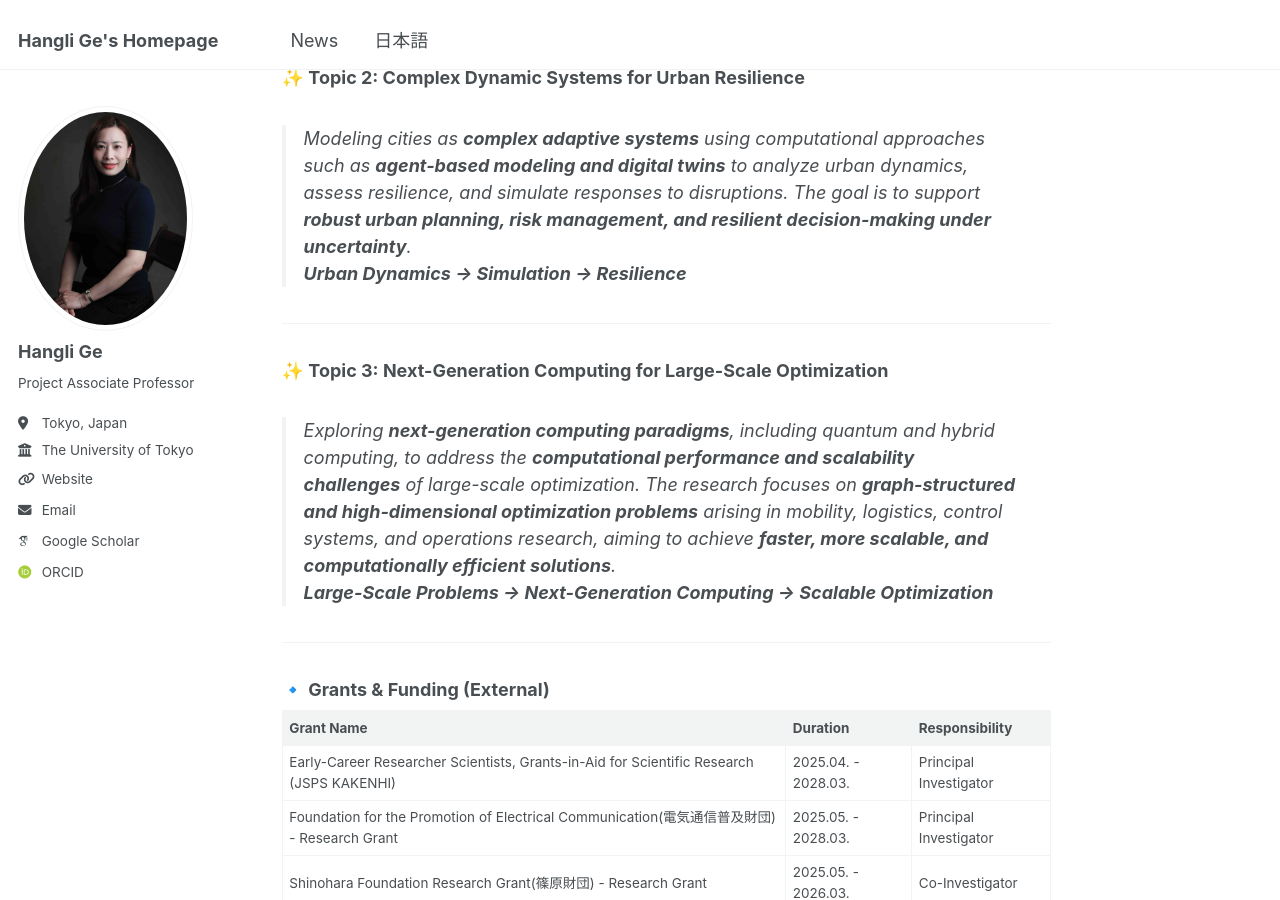
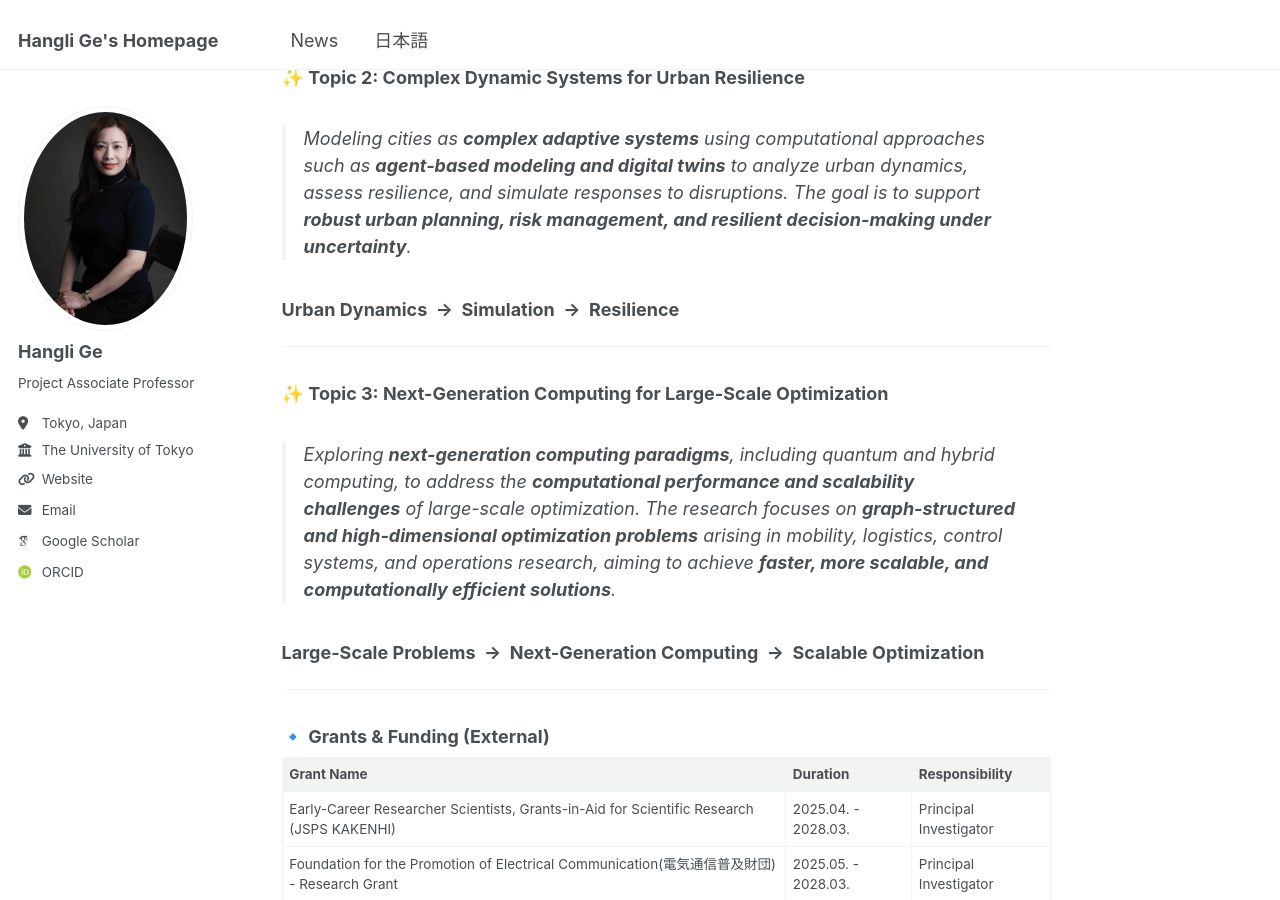
Before and after one commit to christie888/christie888.github.io, a Jekyll site: the page built from _pages/about.md, in a window 1280 px wide and 900 px high, scrolled down 939 px. Built offline with Jekyll 4.4.1, drawn with Linux system fonts in a browser that asks for light colours; some web fonts are replaced.

Commit message:
Refactor topic sections for improved readability
Updated formatting for topics on complex dynamic systems and next-generation computing, including alignment and strong emphasis for clarity.

```diff
--- a/_pages/about.md
+++ b/_pages/about.md
@@ -29,13 +29,19 @@ My name is  Hangli Ge (葛杭丽 | 葛杭麗). I am currently a Project Associat
 ---
 
 ### ✨ Topic 2: Complex Dynamic Systems for Urban Resilience
-> Modeling cities as **complex adaptive systems** using computational approaches such as **agent-based modeling and digital twins** to analyze urban dynamics, assess resilience, and simulate responses to disruptions. The goal is to support **robust urban planning, risk management, and resilient decision-making under uncertainty**. <br> **Urban Dynamics → Simulation → Resilience**
+> Modeling cities as **complex adaptive systems** using computational approaches such as **agent-based modeling and digital twins** to analyze urban dynamics, assess resilience, and simulate responses to disruptions. The goal is to support **robust urban planning, risk management, and resilient decision-making under uncertainty**.
+<p align="left">
+  <strong>Urban Dynamics &nbsp;→&nbsp; Simulation  &nbsp;→&nbsp; Resilience</strong>
+</p>
+
 
 ---
 
 ### ✨ Topic 3: Next-Generation Computing for Large-Scale Optimization
-> Exploring **next-generation computing paradigms**, including quantum and hybrid computing, to address the **computational performance and scalability challenges** of large-scale optimization. The research focuses on **graph-structured and high-dimensional optimization problems** arising in mobility, logistics, control systems, and operations research, aiming to achieve **faster, more scalable, and computationally efficient solutions**.<br>
-> **Large-Scale Problems → Next-Generation Computing → Scalable Optimization**
+> Exploring **next-generation computing paradigms**, including quantum and hybrid computing, to address the **computational performance and scalability challenges** of large-scale optimization. The research focuses on **graph-structured and high-dimensional optimization problems** arising in mobility, logistics, control systems, and operations research, aiming to achieve **faster, more scalable, and computationally efficient solutions**.
+<p align="left">
+  <strong>Large-Scale Problems &nbsp;→&nbsp; Next-Generation Computing  &nbsp;→&nbsp; Scalable Optimization</strong>
+</p>
 
 <!--
 
```
